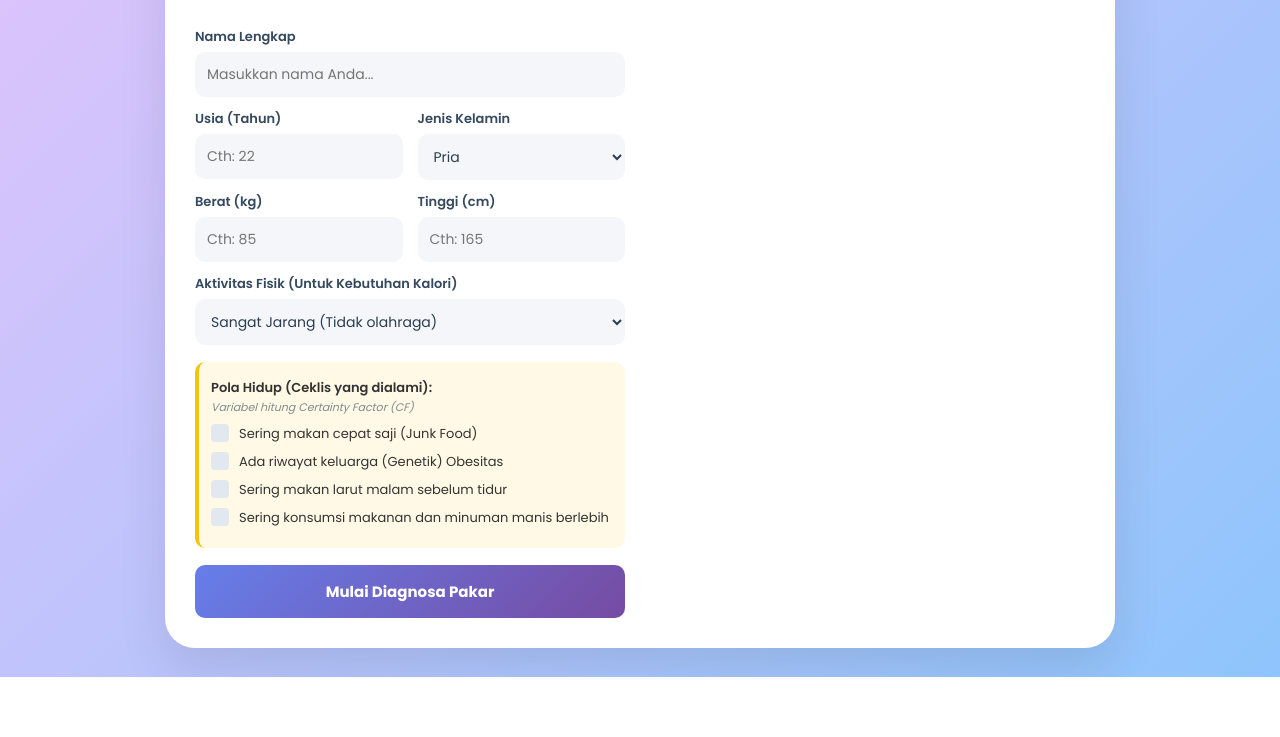
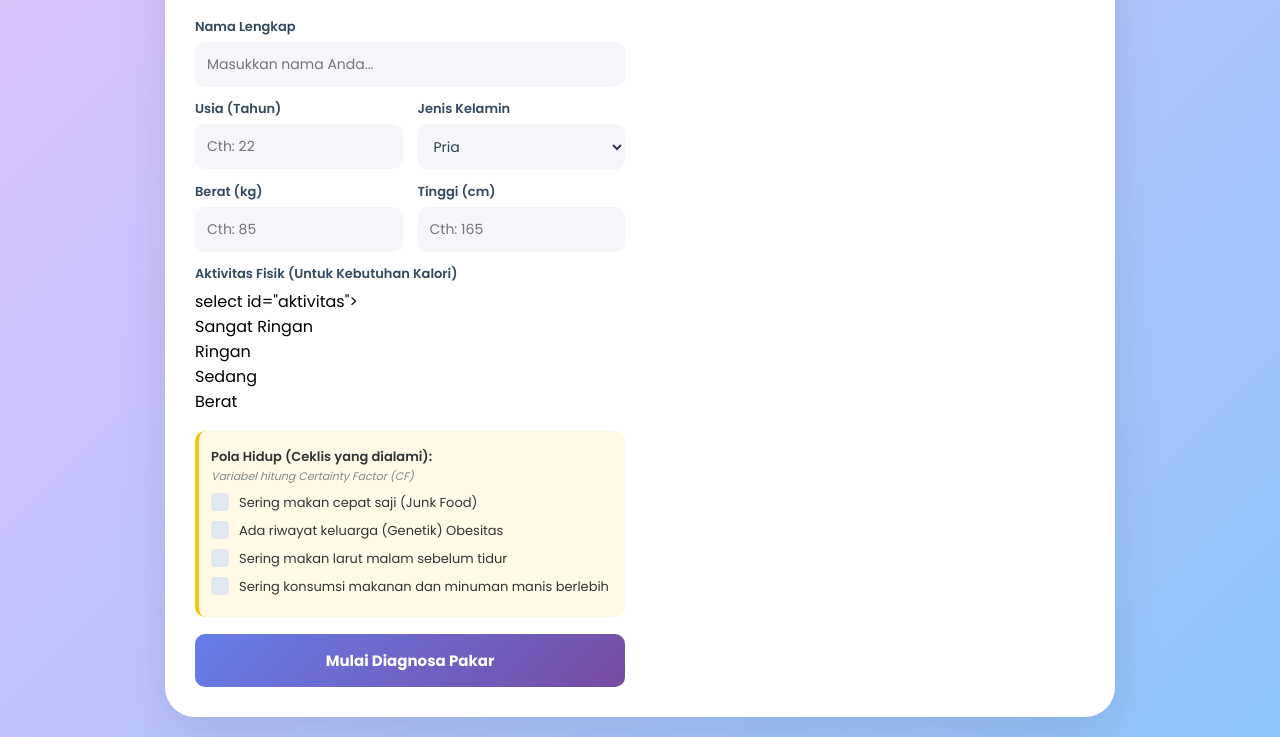
Before and after one commit to maherhambadar/pakar-gizi-skripsi, a plain HTML site: page index.html in a window 1280 px wide. Shown: the part 123-860 px from the top of the page. Before the commit the page ends 800 px from the top, so only its background shows below. Drawn offline with nearby package versions, Linux system fonts and the light colour scheme.

Commit message:
Update index.html

```diff
--- a/index.html
+++ b/index.html
@@ -55,11 +55,11 @@
 
                     <div class="input-box">
                         <label>Aktivitas Fisik (Untuk Kebutuhan Kalori)</label>
-                        <select id="aktivitas">
-                            <option value="1.2">Sangat Jarang (Tidak olahraga)</option>
-                            <option value="1.375">Jarang (Olahraga 1-3x / minggu)</option>
-                            <option value="1.55">Cukup (Olahraga 3-5x / minggu)</option>
-                            <option value="1.725">Aktif (Olahraga keras tiap hari)</option>
+                       select id="aktivitas">
+                            <option value="Sangat Ringan">Sangat Ringan</option>
+                            <option value="Ringan">Ringan</option>
+                            <option value="Sedang">Sedang</option>
+                            <option value="Berat">Berat</option>
                         </select>
                     </div>
 
```
